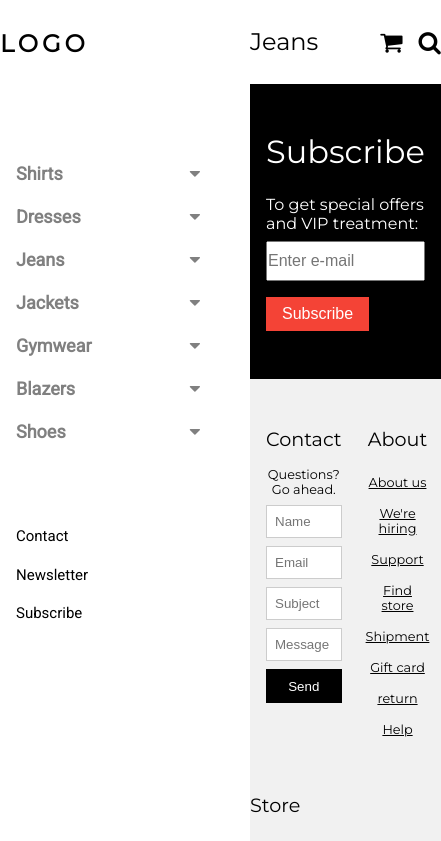
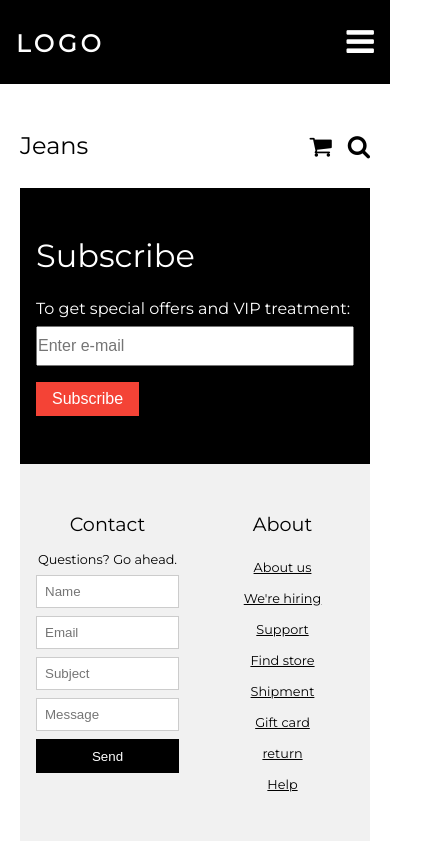
Before and after one commit to VenzDev/VueStore, a Vue app: page /category/1/1 in a window 390 px wide. Shown: the top 841 px of the page, 441 px wide, since content can reach past the window. Built offline with nearby package versions, Linux system fonts and the light colour scheme.

Commit message:
Add simple media queries for responsive layout

```diff
--- a/src/App.vue
+++ b/src/App.vue
@@ -1,7 +1,16 @@
 <template>
   <div class="container">
-    <SideNavbar />
+    <SideNavbar v-bind:class="{ active: isNavbar }" />
+    <header @click="handleChange" class="headerNav">
+      <div class="headerNav-logo">
+        <b>LOGO</b>
+      </div>
+      <div class="headerNav-hamburger">
+        <i class="fa fa-bars"></i>
+      </div>
+    </header>
     <Wrapper class="content">
+      <div @click="handleChange" :class="{ xd: isNavbar }"></div>
       <router-view />
     </Wrapper>
   </div>
@@ -13,7 +22,14 @@ import SideNavbar from "@/components/SideNavbar.vue";
 import Wrapper from "@/components/Wrapper";
 
 @Component({ components: { SideNavbar, Wrapper } })
-export default class App extends Vue {}
+export default class App extends Vue {
+  isNavbar = false;
+
+  handleChange() {
+    this.isNavbar = !this.isNavbar;
+    console.log(this.isNavbar);
+  }
+}
 </script>
 
 <style lang="scss">
@@ -25,15 +41,81 @@ export default class App extends Vue {}
   list-style: none;
 }
 
+.headerNav-logo {
+  font-family: "Montserrat", sans-serif;
+  font-weight: 400;
+  font-size: 24px;
+  padding: 10px 1rem;
+  margin: 1rem 0;
+
+  & b {
+    letter-spacing: 4px;
+    line-height: 1.5;
+  }
+}
+
+.headerNav-hamburger {
+  display: flex;
+  align-items: center;
+  color: white;
+  font-size: 2rem;
+  padding: 0 1rem;
+  cursor: pointer;
+
+  &:hover {
+    color: black;
+    background-color: gray;
+  }
+}
+
+.headerNav {
+  display: flex;
+  justify-content: space-between;
+  width: 100%;
+  height: 84px;
+  background-color: black;
+  color: white;
+
+  @media screen and (min-width: 1000px) {
+    display: none;
+  }
+}
+.xd {
+  position: absolute;
+  background-color: black;
+  z-index: 50;
+  opacity: 0.5;
+  top: 0;
+  left: 0;
+  width: 100%;
+  height: 100%;
+  cursor: pointer;
+
+  @media screen and (min-width: 1000px) {
+    display: none;
+  }
+}
+
 .container {
   display: flex;
+  flex-wrap: wrap;
   min-height: 100vh;
   max-width: 1200px;
   margin: 0 auto;
 
   & .content {
+    position: relative;
     margin-left: 250px;
     flex-basis: 100%;
+
+    @media screen and (max-width: 1000px) {
+      margin-left: 0;
+      padding: 20px;
+    }
+  }
+
+  & .headerNav {
+    flex: 1 1 100%;
   }
 }
 </style>
--- a/src/components/SideNavbar.vue
+++ b/src/components/SideNavbar.vue
@@ -58,8 +58,24 @@ export default class SideNavbar extends Vue {
   width: 250px;
   font-family: "Roboto", sans-serif;
   position: fixed;
+  min-height: 100vh;
   max-height: 100vh;
   overflow-y: auto;
+  overflow-x: hidden;
+  z-index: 100;
+  transition: 0.2s;
+
+  &.active {
+    display: block !important;
+    background-color: white;
+
+    min-height: 100vh;
+    width: 250px;
+  }
+
+  @media screen and (max-width: 1000px) {
+    width: 0;
+  }
 
   & .navbar-list {
     padding: 64px 0;
--- a/src/components/Wrapper/Footer.vue
+++ b/src/components/Wrapper/Footer.vue
@@ -56,6 +56,10 @@ footer {
   background-color: #f1f1f1;
   padding-top: 2rem;
 
+  @media screen and (max-width: 540px) {
+    justify-items: center;
+  }
+
   h4 {
     padding: 1rem 0;
     font-size: 1.2rem;
@@ -70,6 +74,11 @@ footer {
     flex: 0 0 33.33%;
     padding: 0 1rem;
     text-align: center;
+
+    @media screen and (max-width: 540px) {
+      flex: 1 0 50%;
+    }
+
     input,
     button {
       display: block;
@@ -94,6 +103,10 @@ footer {
     text-align: center;
     padding-bottom: 2rem;
 
+    @media screen and (max-width: 540px) {
+      flex: 1 0 50%;
+    }
+
     & a {
       font-size: 0.8rem;
       padding: 0.5rem;
@@ -104,6 +117,12 @@ footer {
   }
   & .storeInfoContainer {
     flex: 0 0 33.33%;
+
+    @media screen and (max-width: 540px) {
+      flex: 1 0 100%;
+      text-align: center;
+      padding-bottom: 1rem;
+    }
 
     p {
       padding: 0.5rem 0;
--- a/src/router/index.ts
+++ b/src/router/index.ts
@@ -9,16 +9,16 @@ const routes: Array<RouteConfig> = [
     path: "/",
     name: "Home",
     component: Home
-  },
-  {
-    path: "/about",
-    name: "About",
-    // route level code-splitting
-    // this generates a separate chunk (about.[hash].js) for this route
-    // which is lazy-loaded when the route is visited.
-    component: () =>
-      import(/* webpackChunkName: "about" */ "../views/About.vue")
   }
+  //  {
+  //    path: "/",
+  //    name: "About",
+  //    // route level code-splitting
+  // this generates a separate chunk (about.[hash].js) for this route
+  // which is lazy-loaded when the route is visited.
+  //    component: () =>
+  //      import(/* webpackChunkName: "about" */ "../views/About.vue")
+  //  }
 ];
 
 const router = new VueRouter({
--- a/src/views/About.vue
+++ /dev/null
@@ -1,5 +0,0 @@
-<template>
-  <div class="about">
-    <h1>This is an about page</h1>
-  </div>
-</template>
--- a/src/views/Home.vue
+++ b/src/views/Home.vue
@@ -99,6 +99,18 @@ export default class Home extends Vue {
     flex-basis: 25%;
     margin-bottom: 20px;
 
+    @media screen and (max-width: 780px) {
+      flex-basis: 33%;
+    }
+
+    @media screen and (max-width: 540px) {
+      flex-basis: 50%;
+    }
+
+    @media screen and (max-width: 400px) {
+      flex-basis: 100%;
+    }
+
     & img {
       width: 100%;
       filter: grayscale(80%);
```
